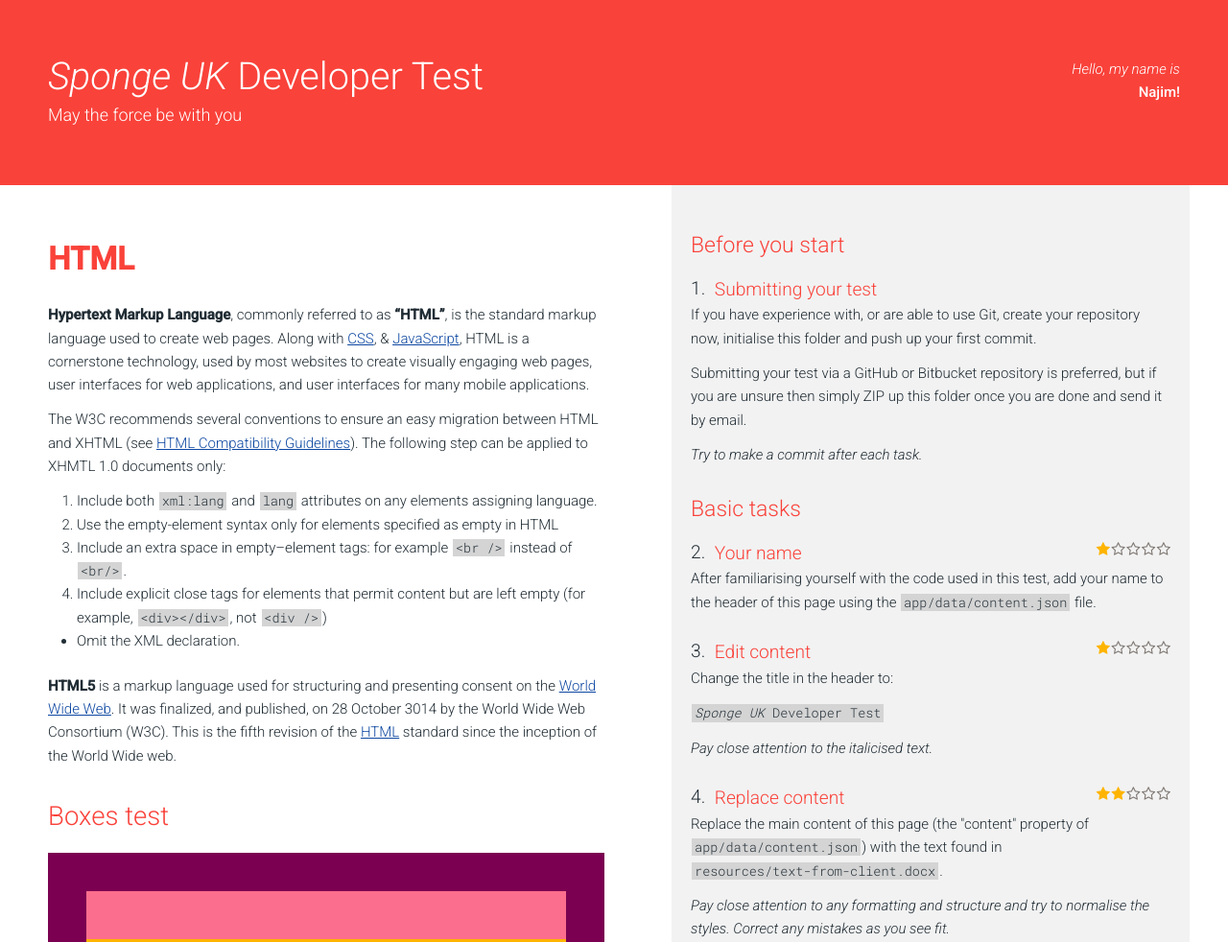
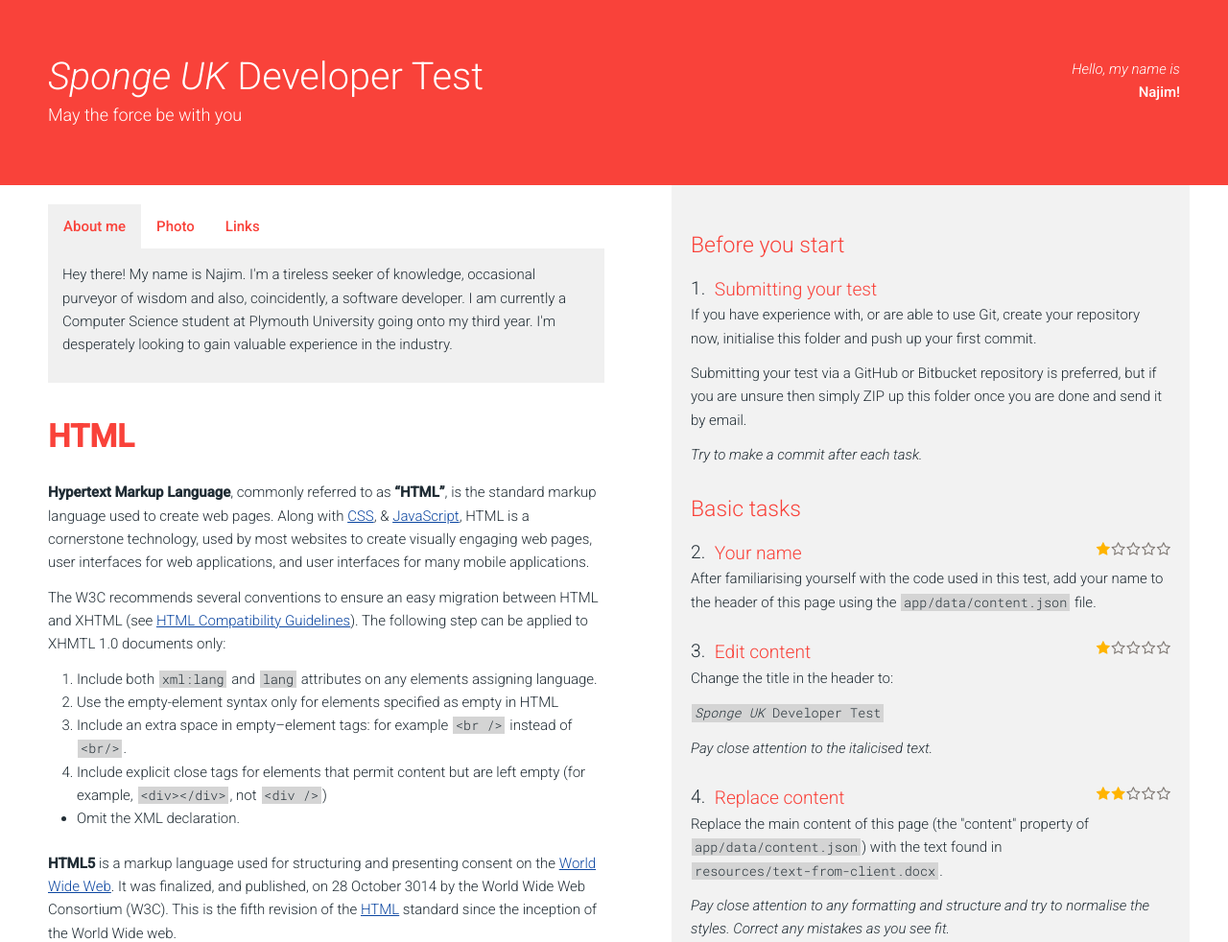
Before and after one commit to nmazidi/spongeuk-developertest, a website: page index.html in a window 1280 px wide. Shown: the top 982 px of the page at 96% size. Drawn offline with nearby package versions, Linux system fonts and the light colour scheme.

Commit message:
Task 5 - Add content

```diff
--- a/app/css/spongetest.css
+++ b/app/css/spongetest.css
@@ -21,7 +21,6 @@
 
 body {
   min-width: 320px;
-
   font-family: "Roboto", serif;
   color: #212D35;
   font-weight: 300;
@@ -59,7 +58,7 @@
   }
 
 #content {
-  padding-top: 30px;
+  padding-top: 10px;
   padding-bottom: 30px;
 }
 
@@ -204,3 +203,30 @@
 #box-right {
   height: 50px;
 }
+/**
+ * Styles for tabs section
+ */
+div.tab {
+  margin: 0px;
+	padding-top: 20px;
+  overflow: hidden;
+}
+div.tab button {
+  float: left;
+  border: none;
+  padding: 14px 16px;
+  background-color: inherit;
+  color: #F9423A;
+  font-size: 1.5em;
+}
+.tabcontent {
+  display: none;
+	background: #F0F0F0;
+	padding: 15px;
+}
+div.tab button.selected {
+  background-color: #F0F0F0;
+}
+.tabcontent.selected{
+		display: inherit;
+}
--- a/app/js/spongetest.js
+++ b/app/js/spongetest.js
@@ -85,7 +85,20 @@
 						return strHTMLStarsOut;
 					}
 			);
+			/**
+			 * About me Tabs
+			 */
+			 $('div.tab button').click(function(){
+				 var tabName = $(this).attr('name');
 
+				 //deselect all tabs first
+				 $('div.tab button').removeClass('selected');
+				 $('.tabcontent').removeClass('selected');
+
+				 //then select clicked tab
+				 $(this).addClass('selected');
+				 $("#"+tabName).addClass('selected');
+			 })
 			/**
 			 * When the content file is ready, actually populate the content
 			 */
--- a/index.html
+++ b/index.html
@@ -27,7 +27,28 @@
 </div>
 <div class="grid-container">
   <section class="grid-50">
-    <!-- INSERT YOUR "ABOUT ME" SECTION HERE -->
+    <div class="tab">
+      <button class="tabbutton selected" name="aboutme">About me</button>
+      <button class="tabbutton" name="photo">Photo</button>
+      <button class="tabbutton" name="links">Links</button>
+    </div>
+    <div id="aboutme" class="tabcontent selected">
+      <p>Hey there! My name is Najim. I'm a tireless seeker of knowledge, occasional purveyor of wisdom and also, coincidently, a software developer. I am currently a Computer Science student at Plymouth University going onto my third year. I'm desperately looking to gain valuable experience in the industry.</p>
+    </div>
+    <div id="photo" class="tabcontent">
+      <p>Just look at this handsome face! If this doesn't make you want to hire me then what will? :P</p>
+      <img src="resources/najim-avatar.jpg" width="300" height="300">
+    </div>
+    <div id="links" class="tabcontent">
+      <p>Here are some projects that I've worked on:</p>
+      <ul>
+        <li><a href="https://github.com/iDanScott/UniSystems">UniSystems - A vehicle loan management software package.</a><p>UniSystems provides cars to its staff for business use. Some cars are allocated to specific staff members on a long-term basis and some are kept in a pool for ad hoc use. This software package follows the MVC, Strategy, Observer and Command design patterns.</p></li>
+        <li><a href="https://nmazidi.github.io/Ant-Colony-CSharp">AntColony - Simulation of the behavior of ants in a colony.</a><p>Simulation of the movements, actions and communication of a number of n ants and m robber ants. The program is built to mimic the actions of ants in real life in order to help the user gain a better understanding of the way ants forage for food.</p></li>
+        <li><a href="https://github.com/nmazidi/AI-Chess">Chess - A chess games where human plays against computer.</a><p>This is a JavaScript implementation of a simple chess game where the player can play against the computer. I used a MinMax algorithm which enables the computer to make the best move possible for a certain position againts the player.</p></li>
+        <li><p>You can see my other projects on my <a href="https://github.com/nmazidi/">GitHub</a>.</p></li>
+        <li><p>Also check out my LinkedIn profile <a href="https://www.linkedin.com/in/najim-mazidi-493208116/">here</a>.</p></li>
+      </ul>
+    </div>
     <article id="content"></article>
     <noscript>
       <h1>You must enable JavaScript in order to view this page.</h1>
```
Also changed, not shown: resources/najim-avatar.jpg (added).
